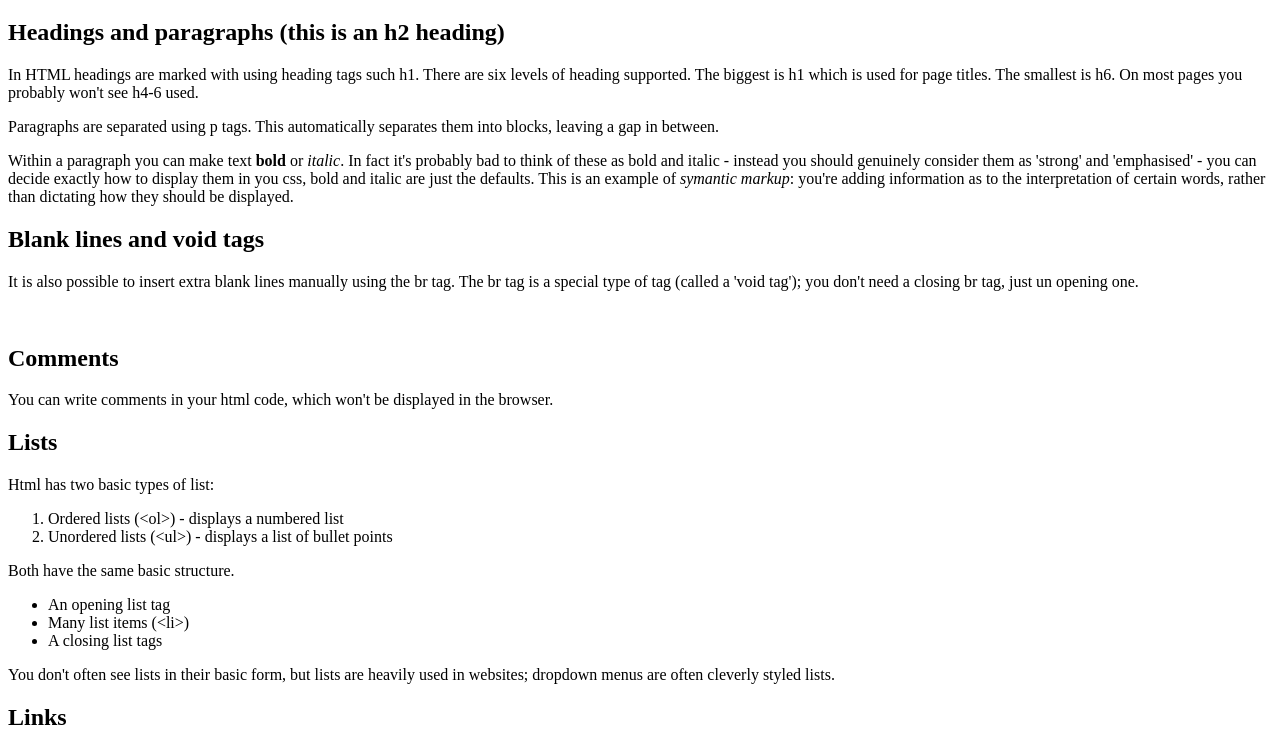
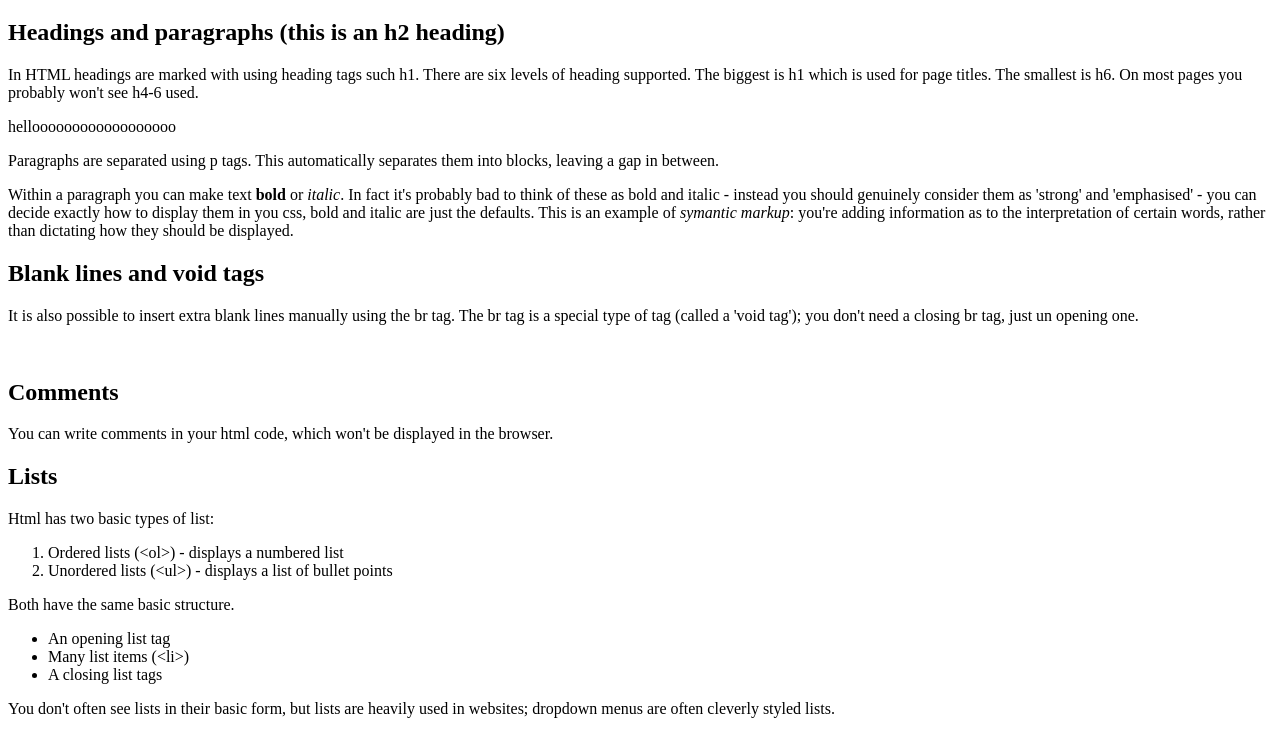
Before and after one commit to Faizahkm/Codefirst-git-demo, a plain HTML site: page example.html in a window 1280 px wide. Shown: the part 61-796 px from the top of the page. Drawn offline with Linux system fonts and the light colour scheme.

Commit message:
added hello

```diff
--- a/example.html
+++ b/example.html
@@ -11,7 +11,7 @@
   <h2>Headings and paragraphs (this is an h2 heading)</h2>
 
   <p>In HTML headings are marked with using heading tags such h1. There are six levels of heading supported. The biggest is h1 which is used for page titles. The smallest is h6. On most pages you probably won't see h4-6 used.</p>
-
+  <p>helloooooooooooooooooo</p>
   <p>Paragraphs are separated using p tags. This automatically separates them into blocks, leaving a gap in between.</p>
 
   <p>Within a paragraph you can make text <strong>bold</strong> or <em>italic</em>. In fact it's probably bad to think of these as bold and italic - instead you should genuinely consider them as 'strong' and 'emphasised' - you can decide exactly how to display them in you css, bold and italic are just the defaults. This is an example of <em>symantic markup</em>: you're adding information as to the interpretation of certain words, rather than dictating how they should be displayed.</p>
```
